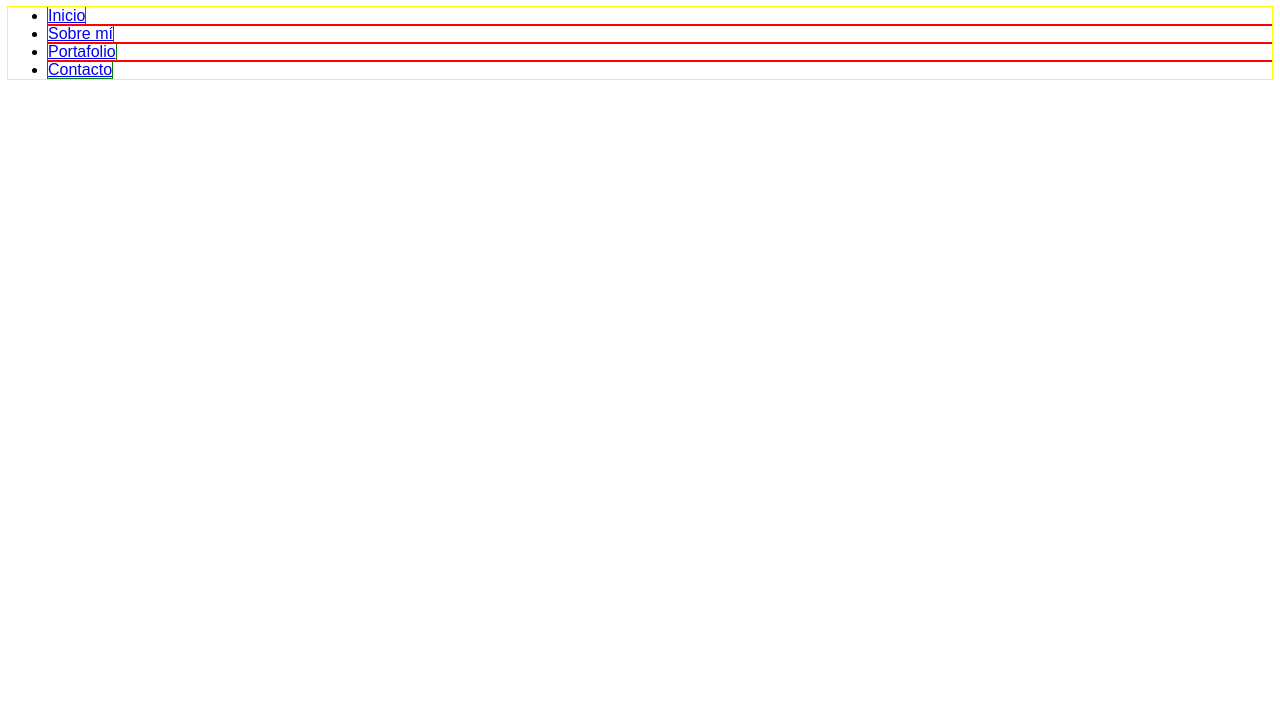
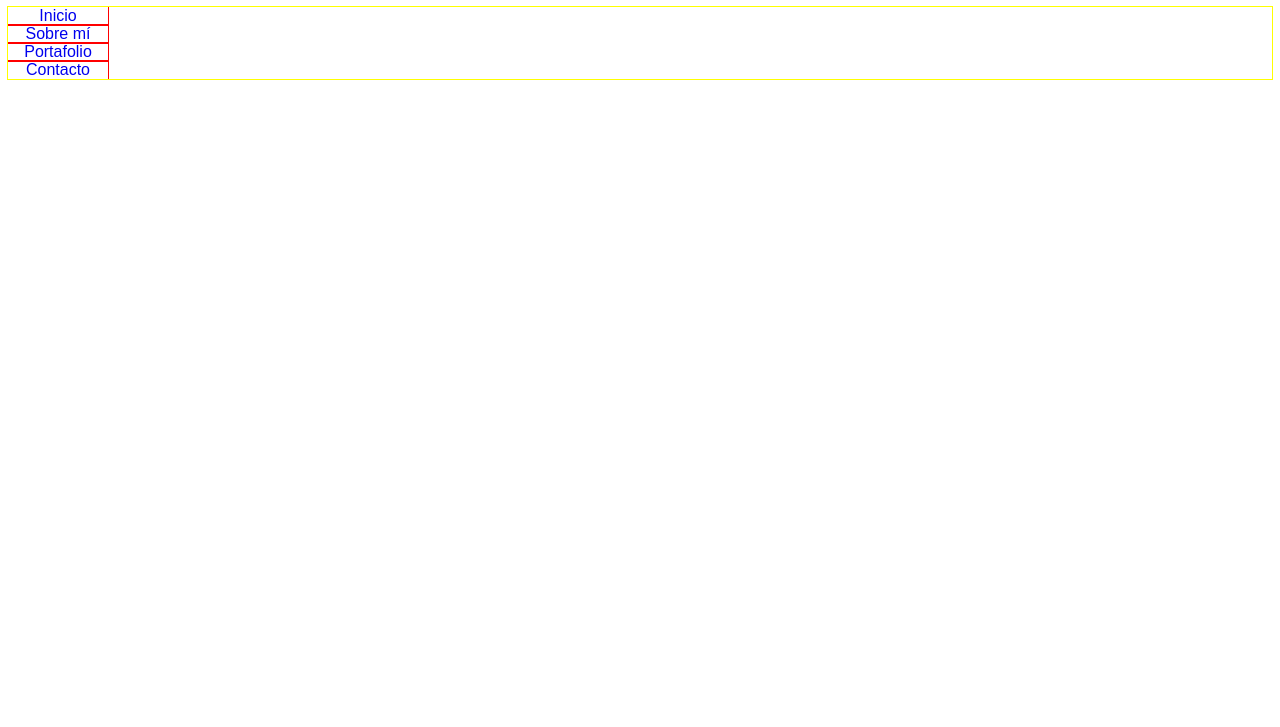
Before and after one commit to AraceliGS/menu-horizontal, a plain HTML site: page index.html in a window 1280 px wide. Shown: the part 73-800 px from the top of the page. Drawn offline with Linux system fonts and the light colour scheme.

Commit message:
Añadiendo estilos a los elementos <ul>, <li> y <a>

```diff
--- a/css/main.css
+++ b/css/main.css
@@ -10,16 +10,20 @@
   }
 
   ul {
-   outline: 1px solid blue;
-
+    outline: 1px solid blue;
+    list-style: none;
+    padding: 0;
+    margin: 0;
   }
 
   li {
     outline: 1px solid red;
-
+    width: 100px;
+    text-align: center;
   }
 
   a {
     outline: 1px solid green;
-
+    text-decoration: none;
+    display: block;
   }
```
